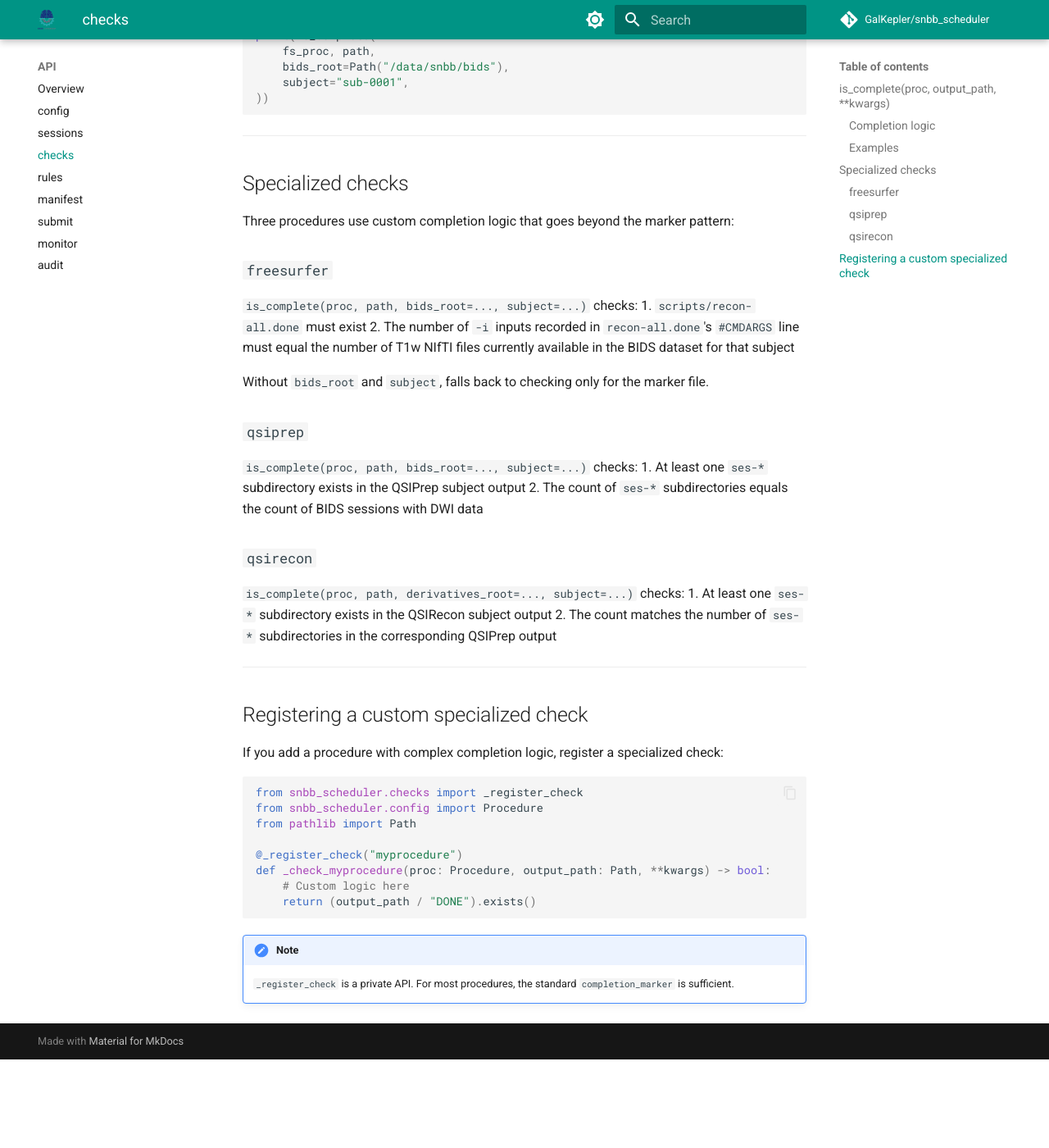
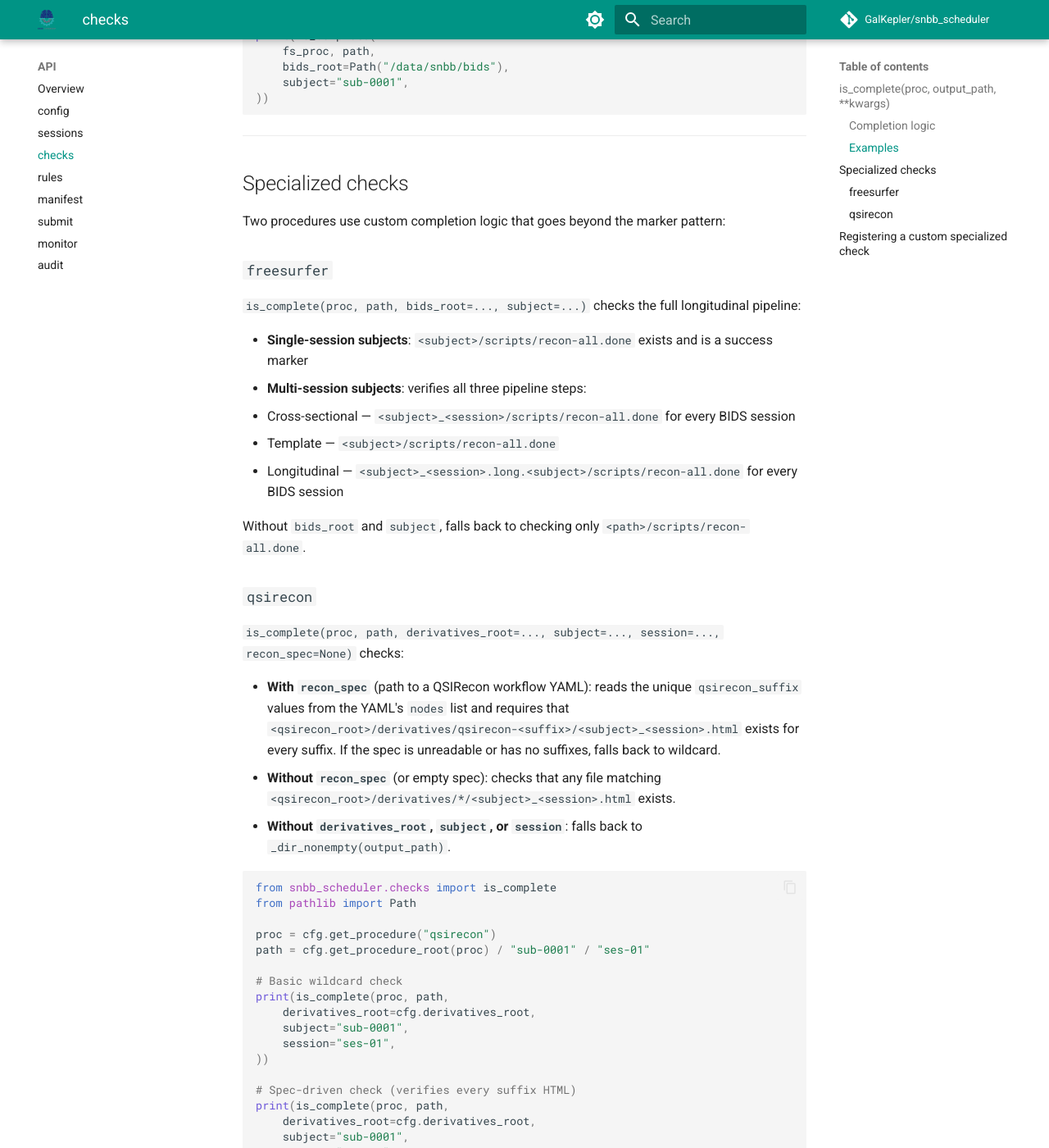
Before and after one commit to GalKepler/snbb_scheduler, an MkDocs documentation site: the page built from docs/api/checks.md, in a window 1280 px wide and 1400 px high, scrolled down 1460 px. Shown: the whole window at 82% size. Built offline with MkDocs 1.6.1 and Material for MkDocs 9.7.7, drawn with Linux system fonts in a browser that asks for light colours; comment, search, counter and statistics services are not loaded; before the commit the page ends 2752 px from its top, so only the background shows below that; some of the changed text lies outside the part shown.

Commit message:
some other changes

````diff
--- a/docs/api/checks.md
+++ b/docs/api/checks.md
@@ -69,27 +69,50 @@ print(is_complete(
 
 ## Specialized checks
 
-Three procedures use custom completion logic that goes beyond the marker pattern:
+Two procedures use custom completion logic that goes beyond the marker pattern:
 
 ### `freesurfer`
 
-`is_complete(proc, path, bids_root=..., subject=...)` checks:
-1. `scripts/recon-all.done` must exist
-2. The number of `-i` inputs recorded in `recon-all.done`'s `#CMDARGS` line must equal the number of T1w NIfTI files currently available in the BIDS dataset for that subject
+`is_complete(proc, path, bids_root=..., subject=...)` checks the full longitudinal pipeline:
 
-Without `bids_root` and `subject`, falls back to checking only for the marker file.
+- **Single-session subjects**: `<subject>/scripts/recon-all.done` exists and is a success marker
+- **Multi-session subjects**: verifies all three pipeline steps:
+  1. Cross-sectional — `<subject>_<session>/scripts/recon-all.done` for every BIDS session
+  2. Template — `<subject>/scripts/recon-all.done`
+  3. Longitudinal — `<subject>_<session>.long.<subject>/scripts/recon-all.done` for every BIDS session
 
-### `qsiprep`
-
-`is_complete(proc, path, bids_root=..., subject=...)` checks:
-1. At least one `ses-*` subdirectory exists in the QSIPrep subject output
-2. The count of `ses-*` subdirectories equals the count of BIDS sessions with DWI data
+Without `bids_root` and `subject`, falls back to checking only `<path>/scripts/recon-all.done`.
 
 ### `qsirecon`
 
-`is_complete(proc, path, derivatives_root=..., subject=...)` checks:
-1. At least one `ses-*` subdirectory exists in the QSIRecon subject output
-2. The count matches the number of `ses-*` subdirectories in the corresponding QSIPrep output
+`is_complete(proc, path, derivatives_root=..., subject=..., session=..., recon_spec=None)` checks:
+
+- **With `recon_spec`** (path to a QSIRecon workflow YAML): reads the unique `qsirecon_suffix` values from the YAML's `nodes` list and requires that `<qsirecon_root>/derivatives/qsirecon-<suffix>/<subject>_<session>.html` exists for every suffix. If the spec is unreadable or has no suffixes, falls back to wildcard.
+- **Without `recon_spec`** (or empty spec): checks that any file matching `<qsirecon_root>/derivatives/*/<subject>_<session>.html` exists.
+- **Without `derivatives_root`, `subject`, or `session`**: falls back to `_dir_nonempty(output_path)`.
+
+```python
+from snbb_scheduler.checks import is_complete
+from pathlib import Path
+
+proc = cfg.get_procedure("qsirecon")
+path = cfg.get_procedure_root(proc) / "sub-0001" / "ses-01"
+
+# Basic wildcard check
+print(is_complete(proc, path,
+    derivatives_root=cfg.derivatives_root,
+    subject="sub-0001",
+    session="ses-01",
+))
+
+# Spec-driven check (verifies every suffix HTML)
+print(is_complete(proc, path,
+    derivatives_root=cfg.derivatives_root,
+    subject="sub-0001",
+    session="ses-01",
+    recon_spec=Path("/path/to/qsirecon_spec.yaml"),
+))
+```
 
 ---
 
````
Also changed, not shown: README.md (+20 -2 lines), docs/api/config.md (+3 -2 lines), docs/configuration/completion-markers.md (+17 -7 lines), docs/configuration/index.md (+11 -5 lines), docs/guides/adding-procedure.md (+9 -8 lines), 8 other files.
